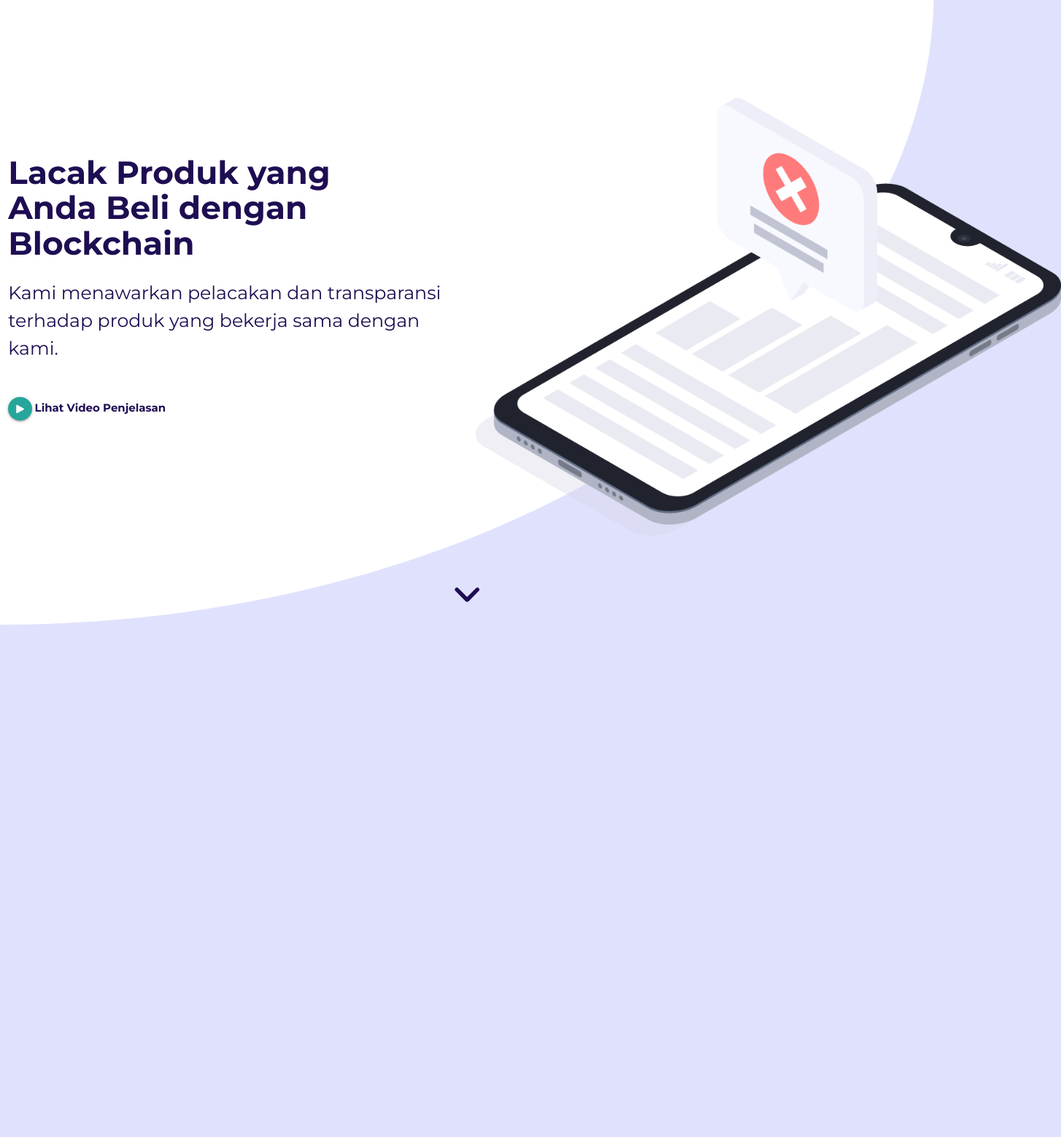
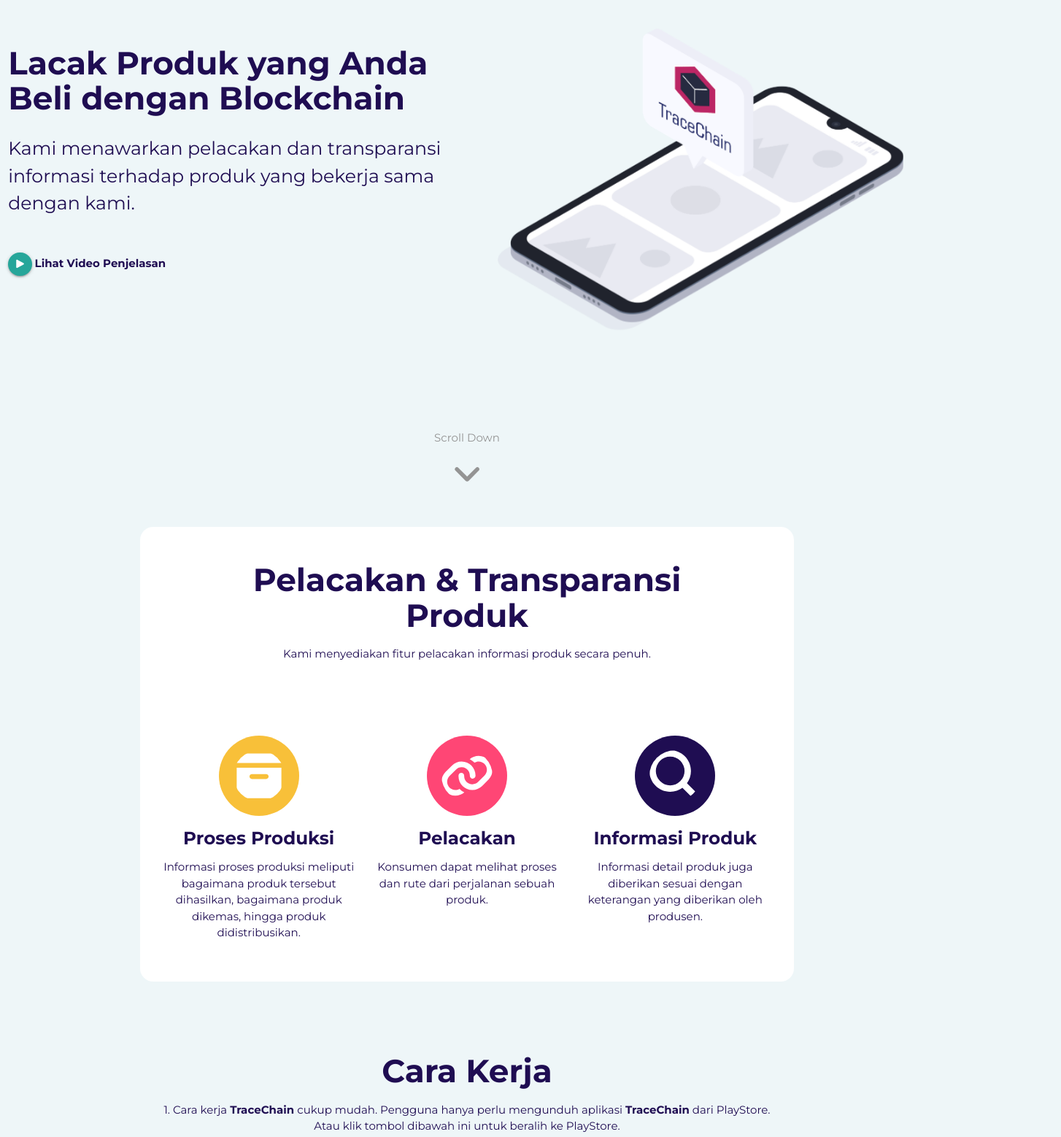
Before and after one commit to handikacatur/trace-chain, a website: page index.html in a window 1280 px wide. Shown: the part 80-1638 px from the top of the page at 73% size, 1454 px wide, since content can reach past the window. Before the commit the page ends 936 px from the top, so only its background shows below. Drawn offline with Linux system fonts and the light colour scheme; a web font is replaced by a local one.

Commit message:
add some cool stuff

```diff
--- a/index.html
+++ b/index.html
@@ -13,18 +13,21 @@
 </head>
 <body>
     <header>
-        <nav class="navbar-fixed">
+        <div class="navbar-fixed">
+            <nav>
                 <div class="nav-wrapper">
                     <a href="#!" class="brand-logo">TraceChain</a>
                     <a href="#" data-target="mobile-demo" class="sidenav-trigger"><i class="fa fa-bars fa-2x"></i></a>
                     <ul class="right hide-on-med-and-down">
                         <li><a href="#">FITUR</a></li>
+                        <li><a href="#">CARA KERJA</a></li>
                         <li><a href="#">PRODUK</a></li>
                         <li><a href="#">APA ITU BLOCKCHAIN?</a></li>
                         <li><a href="#">TENTANG KAMI</a></li>
                     </ul>
                 </div>
             </nav>
+        </div>
         <ul class="sidenav" id="mobile-demo">
             <li><a href="sass.html">Sass</a></li>
             <li><a href="badges.html">Components</a></li>
@@ -34,12 +37,14 @@
     </header>
 
     <main>
-        <section id="jumbotron" class="valign-wrapper" style="padding-top: 150px;">
+        <section id="jumbotron" style="padding-top: 0px;">
             <div class="row">
-                <div class="jumbotron-desc col s6" style="padding-top: 50px; padding-bottom: 50px;">
-                    <h3>Lacak Produk yang <br> Anda Beli dengan Blockchain</h3>
+                <div class="jumbotron-desc col s12 m12" style="padding-top: 50px; padding-bottom: 50px;">
+                    <div class="row">
+                        <div class="col s12 m6">
+                            <h3 style="font-weight: 600;">Lacak Produk yang Anda Beli dengan Blockchain</h3>
                             <p class="flow-text">
-                        Kami menawarkan pelacakan dan transparansi terhadap produk yang bekerja sama dengan kami.
+                                Kami menawarkan pelacakan dan transparansi informasi terhadap produk yang bekerja sama dengan kami.
                             </p>
                             <br>
                             <span>
@@ -48,13 +53,46 @@
                                 </a> <b>Lihat Video Penjelasan</b>
                             </span>
                         </div>
-                <div class="col s6 center-align">
-                    <img src="/assets/img/hero.png" alt="hero" style="max-height: 600px;">
+
+                        <div class="col s12 m6 center-align">
+                            <img id="hero" src="/assets/img/mobile.png" alt="hero" style="width: 90%;">
                         </div>
-                <div class="col s12 center-align" style="margin-top: 50px;">
+                    </div>
+                </div>
+                <div id="scroll" class="col s12 center-align" style="margin-top: 50px;">
+                    <p>Scroll Down</p>
                     <i class="fa fa-angle-down fa-3x"></i>
                 </div>
             </div>
+        </section>
+        <section id="feature" class="center-align white container" style="margin-top: 50px; padding: 20px; border-radius: 18px;">
+            <h3 style="font-weight: 600;">Pelacakan & Transparansi <br> Produk</h3>
+            <p>Kami menyediakan fitur pelacakan informasi produk secara penuh.</p>
+            <div class="row" style="margin-top: 100px;">
+                <div class="col s12 m4">
+                    <i class="fa fa-archive fa-3x white-text" style="width: 70px; height: 70px; padding: 20px; border-radius: 100%; background-color: rgb(248, 192, 57);"></i>
+                    <h5 style="font-weight: 600;">Proses Produksi</h5>
+                    <p>Informasi proses produksi meliputi bagaimana produk tersebut dihasilkan, bagaimana produk dikemas, hingga produk didistribusikan.</p>
+                </div>
+                <div class="col s12 m4">
+                    <i class="fa fa-link fa-3x white-text" style="width: 70px; height: 70px; padding: 20px; border-radius: 100%; background-color: rgb(255, 70, 117);"></i>
+                    <h5 style="font-weight: 600;">Pelacakan</h5>
+                    <p>Konsumen dapat melihat proses dan rute dari perjalanan sebuah produk.</p>
+                </div>
+                <div class="col s12 m4">
+                    <i class="fa fa-search fa-3x white-text" style="width: 70px; height: 70px; padding: 20px; border-radius: 100%; background-color: rgb(31, 13, 82);"></i>
+                    <h5 style="font-weight: 600;">Informasi Produk</h5>
+                    <p>Informasi detail produk juga diberikan sesuai dengan keterangan yang diberikan oleh produsen.</p>
+                </div>
+            </div>
+        </section>
+        <section id="cara-kerja" class="center-align container" style="margin-top: 50px; padding: 20px; border-radius: 18px;">
+            <h3 style="font-weight: 600;">Cara Kerja</h3>
+            <p>1. Cara kerja <b> TraceChain </b> cukup mudah. Pengguna hanya perlu mengunduh aplikasi <b>TraceChain</b> dari PlayStore. Atau klik tombol dibawah ini untuk beralih ke PlayStore.</p>
+            <a href="#" class="waves-effect waves-light btn-large" style="background-color: rgb(248, 192, 57);">Download Sekarang</a>
+            <p style="margin-top: 50px;">2. Setelah pengguna menginstall aplikasi, pengguna cukup mengarahkan kamera pemindai pada kode QR yang berlogo <b>TraceChain</b> tersemat pada produk yang telah bekerja sama dengan kami.</p>
+            <img src="/assets/img/scanqr.png" alt="scan-qr" style="width: 50%;">
+            <p style="margin-top: 50px;">3. Jika kode QR valid, halaman akan dialihkan ke bagian informasi.</p>
         </section>
     </main>
 </body>
--- a/package.json
+++ b/package.json
@@ -4,7 +4,7 @@
   "description": "",
   "main": "server.js",
   "scripts": {
-    "test": "echo \"Error: no test specified\" && exit 1"
+    "start": "nodemon server.js"
   },
   "author": "Handika Catur Mahardika",
   "license": "MIT",
--- a/public/style/css/style.css
+++ b/public/style/css/style.css
@@ -1,5 +1,5 @@
 body {
-    background-color: rgba(30, 44, 241, 0.137);
+    background-color: rgba(238, 246, 248, 1);
     font-family: 'Montserrat', sans-serif;
     color: rgb(31, 13, 82);
 }
@@ -17,12 +17,23 @@
     background-color: white;
 }
 
-#jumbotron {
-    /* margin-top: 50px; */
-    background-color: white;
-    border-radius: 0px 0px 100% 0px;
-}
-
 .jumbotron-desc > h3 {
     font-weight: 600;
 }
+
+#scroll {
+    color: rgb(148, 148, 148);
+}
+
+#hero {
+    animation: floating 2s ease-in-out infinite alternate;
+}
+
+@keyframes floating {
+    0% {
+        transform: translateY(10px);
+    }
+    100% {
+        transform: translateY(0px);
+    }
+}
--- a/server.js
+++ b/server.js
@@ -1,4 +1,3 @@
-const path = require('path')
 const express = require('express');
 
 const app = express();
@@ -11,4 +10,4 @@
 
 app.use('/', landing);
 
-const server = app.listen(80, console.log('Server is running on port 80...'));
+const server = app.listen(8080, console.log('Server is running on port 80...'));
```
Also changed, not shown: public/assets/img/Error_notification_SVG.svg (deleted), public/assets/img/Hero.png (deleted), public/assets/img/hero.png (deleted), public/assets/img/mobile.png (added), public/assets/img/scanqr.png (added). Lines whose indentation alone changed are shown as unchanged.
